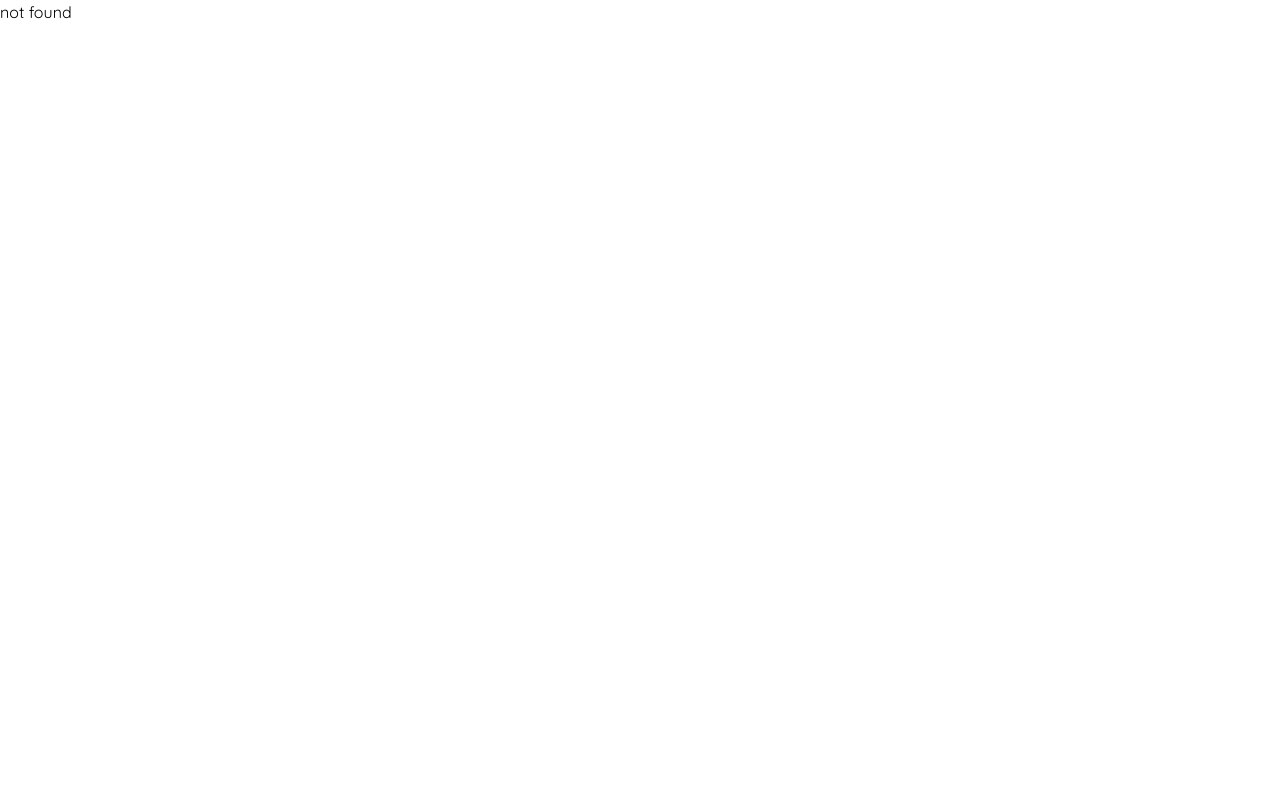
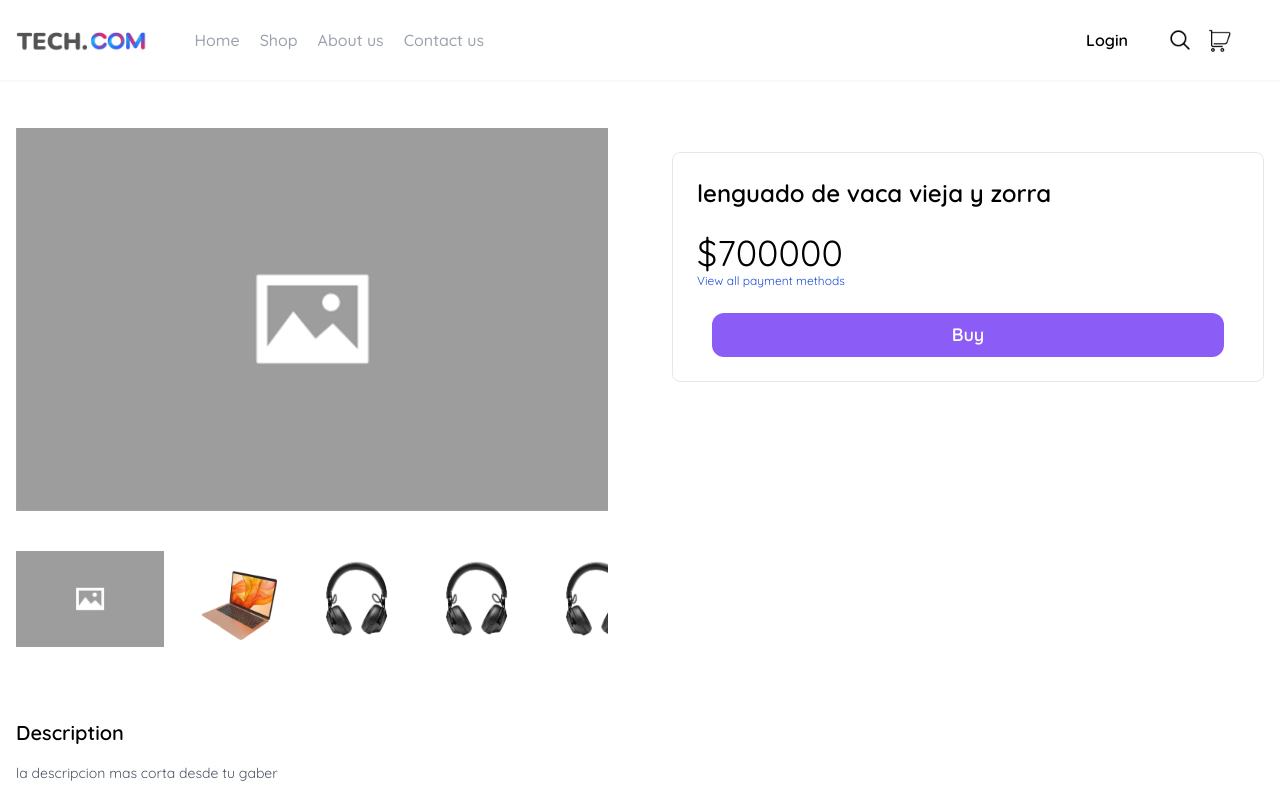
Before and after one commit to lucianoumc1/Tech.commerce, a React (Vite) app: page /product/63cb04e70bed7c86c4f7f0fb in a window 1280 px wide. Shown: the top 800 px of the page. Built offline with nearby package versions, Linux system fonts and the light colour scheme.

Commit message:
create product component reusable and apply in app component

```diff
--- a/src/components/App.tsx
+++ b/src/components/App.tsx
@@ -5,17 +5,19 @@ import HomePage from "../pages/HomePage";
 import Shop from "../pages/Shop";
 import ContactUs from "../pages/ContactUs";
 import AboutUs from "../pages/AboutUs";
+import Product from "../pages/Product";
 
 interface Props {}
 
 function App({}: Props) {
   return (
     <Routes>
-      <Route path="/" element={<Home />}>
-        <Route path="home" element={<HomePage />} />
+      <Route element={<Home />}>
+        <Route path="/" element={<HomePage />} />
         <Route path="shop" element={<Shop />} />
         <Route path="contact-us" element={<ContactUs />} />
         <Route path="about-us" element={<AboutUs />} />
+        <Route path="product/:id" element={<Product />} />
       </Route>
       <Route path="*" element={<h1>not found</h1>} />
     </Routes>
--- a/src/components/Productboard.tsx
+++ b/src/components/Productboard.tsx
@@ -1,21 +1,21 @@
 import React from "react";
+import { Link } from "react-router-dom";
 
 export type ProductType = {
   id: number;
   title: string;
+  description: string;
   price: number;
-  image: string;
+  images: string[];
 };
 
-interface ProductCardProps {
-  product: ProductType;
-}
-
-export const ProductCard = ({ product }: ProductCardProps) => (
-  <div className="max-w-xs">
-    <div className="bg-neutral-200 h-44 w-full rounded-2xl mb-3"></div>
-    <h3 className="text-center font-semibold text-xl">{product.title}</h3>
-    <span className="text-center block ">{`$ ${product.price}`}</span>
+export const ProductCard = (product: ProductType) => (
+  <div className="w-full max-w-xs">
+    <Link to={`/product=${product.id}`}>
+      <div className="bg-neutral-200 h-44 w-full rounded-2xl mb-3"></div>
+      <h3 className="text-center font-semibold text-xl">{product.title}</h3>
+      <span className="text-center block ">{`$ ${product.price}`}</span>
+    </Link>
   </div>
 );
 
@@ -24,9 +24,14 @@ interface ProductboardProps {
 }
 
 const Productboard = ({ products }: ProductboardProps) => (
-  <div className="grid grid-cols-2 sm:grid-cols-3 md:grid-cols-5 gap-x-2 gap-y-6 mt-6 mx-2 w-max">
+  <div
+    className="grid gap-x-4 gap-y-6 mt-6 mx-auto px-4 w-full"
+    style={{
+      gridTemplateColumns: "repeat(auto-fill, minmax(260px, 1fr))",
+    }}
+  >
     {products.map((product) => (
-      <ProductCard product={product} />
+      <ProductCard {...product} />
     ))}
   </div>
 );
--- a/src/pages/Product.tsx
+++ b/src/pages/Product.tsx
@@ -1,30 +1,93 @@
 import React, { useEffect, useState } from "react";
-import { useParams } from "react-router-dom";
+import { useParams, useSearchParams } from "react-router-dom";
 import { ProductType } from "../components/Productboard";
 
+import returnProduct from "../utils/returnProduct";
+
+interface PropsPhotoCarousel {
+  images?: string[];
+  onChangeImage: Function;
+}
+
+const PhotoCarousel = ({ images, onChangeImage }: PropsPhotoCarousel) => (
+  <div className="flex items-center gap-x-6 overflow-x-scroll pb-2 fancy_scroll-bar">
+    {images?.map((image, index) => (
+      <img
+        key={index}
+        className="h-24"
+        src={image}
+        alt=""
+        onClick={() => onChangeImage(image)}
+      />
+    ))}
+  </div>
+);
+
+interface PropsProductHeader {
+  tittle?: string;
+  price?: number;
+}
+
+const ProductHeader = ({ tittle, price }: PropsProductHeader) => (
+  <div className="mt-6 p-6 border rounded-lg ">
+    <h2 className="font-bold text-2xl ">{tittle}</h2>
+
+    <span className="block mt-6 text-4xl">${price}</span>
+
+    <span className="block  text-xs text-blue-700">
+      View all payment methods
+    </span>
+
+    <div>
+      <button className="block w-full mx-auto max-w-lg py-2 rounded-xl mt-6 bg-violet-500 text-white text-lg font-bold">
+        Buy
+      </button>
+    </div>
+  </div>
+);
+
 function Product() {
-  const [productInfo, setProductInfo] = useState();
-  const { id } = useParams();
+  const { id } = useParams<string>();
+  const [parameter, setParameters] = useSearchParams();
+  const [currentProduct, setCurrentProduct] = useState<ProductType>();
+  const [currentImage, setCurrentImage] = useState("");
 
-  const producto = () => {
-    return new Promise((res:, rej) => {
-      setTimeout(() => {
-        res({
-          id: 2,
-          title: "Pan tostado",
-          price: 300,
-          image: "",
-        });
-      }, 3000);
-    });
+  const getProduct = async (id: string) => {
+    const product: ProductType = await returnProduct(id);
+    setCurrentProduct(product);
+    setCurrentImage(product.images[0]);
   };
 
   useEffect(() => {
-    (async () => {
-      setProductInfo(await producto());
-    })();
+    getProduct(id);
   }, []);
-  return <div>Soy un producto</div>;
+
+  return (
+    <section className="max-w-7xl mx-auto my-12 px-4">
+      <div className="flex items-start justify-center mb-16 gap-x-16">
+        <div className="flex-1">
+          <img src={currentImage} alt="" className="mb-10" />
+
+          <PhotoCarousel
+            images={currentProduct?.images}
+            onChangeImage={setCurrentImage}
+          />
+        </div>
+
+        <div className="flex-1">
+          <ProductHeader
+            tittle={currentProduct?.title}
+            price={currentProduct?.price}
+          />
+        </div>
+      </div>
+
+      <div>
+        <h6 className="font-bold text-xl my-4">Description</h6>
+        <p className="text-sm text-gray-600 ">{currentProduct?.description}</p>
+      </div>
+    </section>
+  );
 }
 
 export default Product;
```
